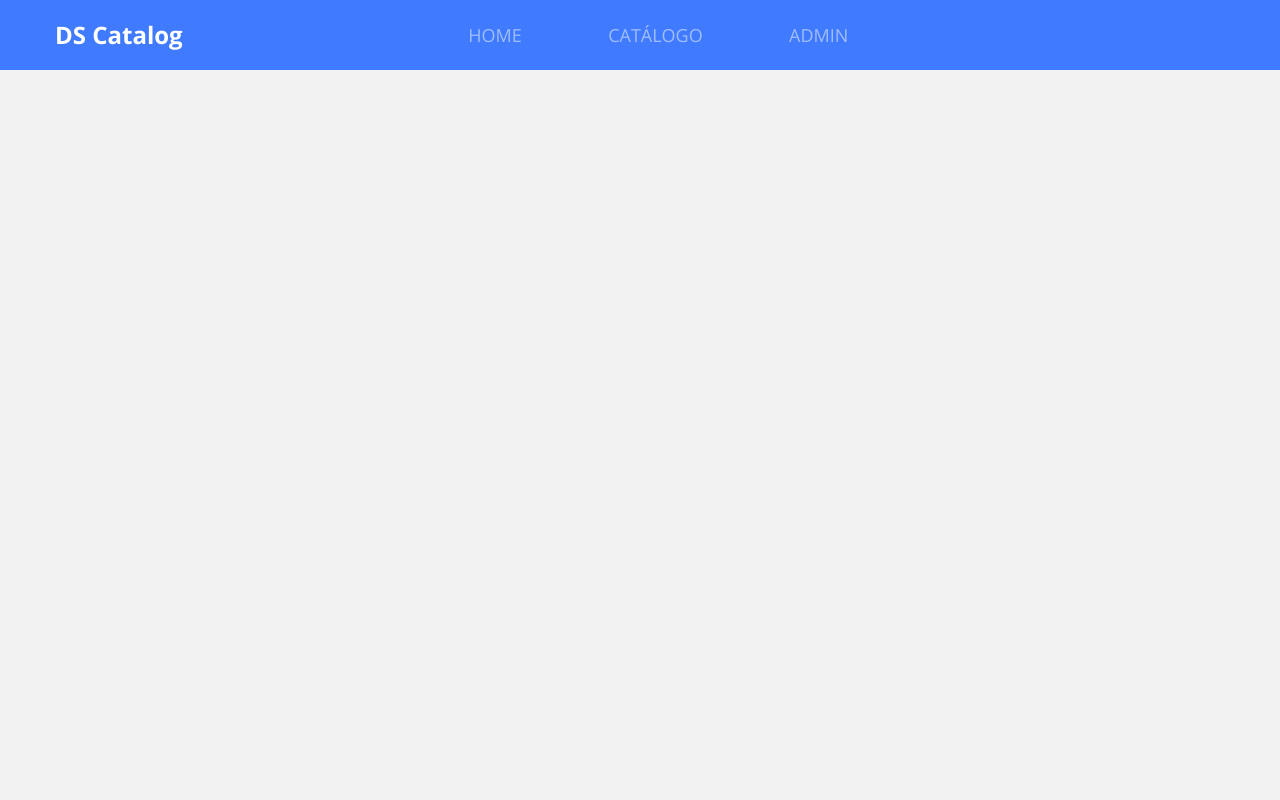
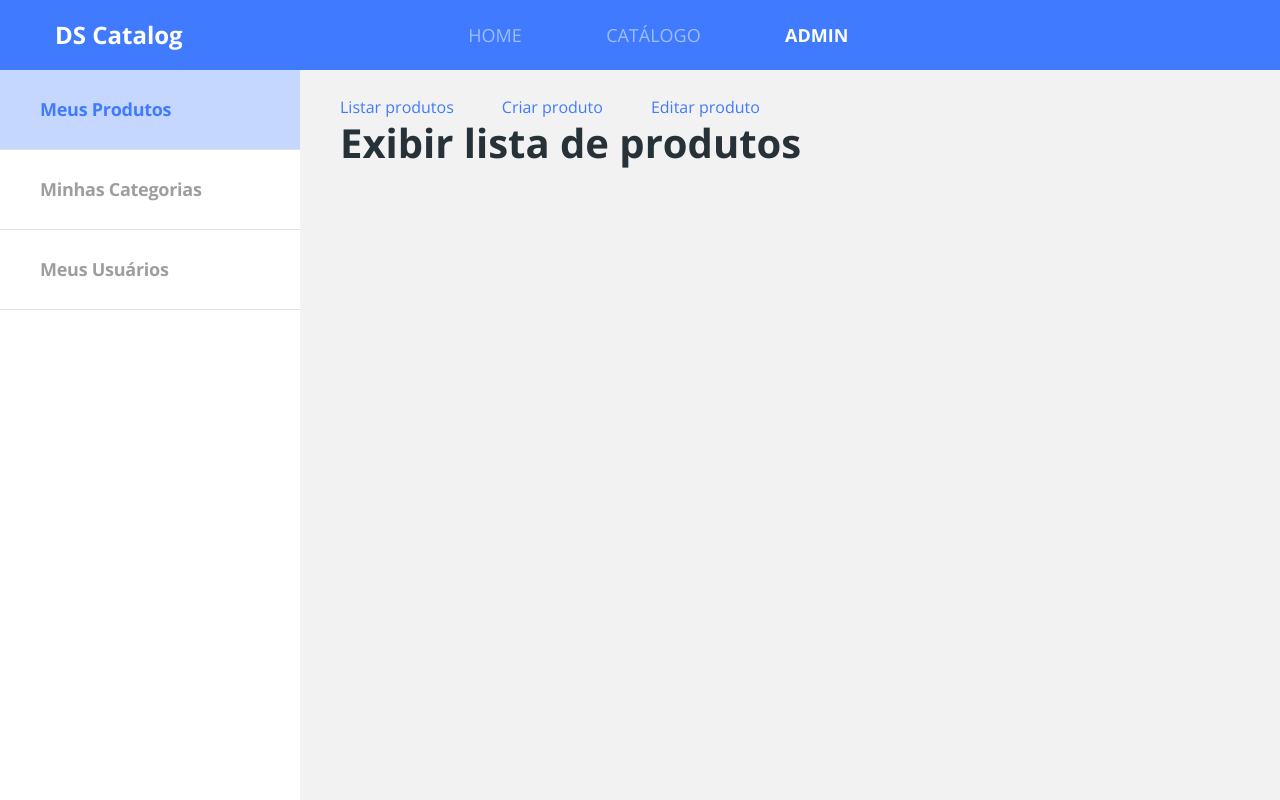
Before and after one commit to marlon-frazao/dscatalog-bootcamp-devsuperior, a React (Create React App) app in the folder front-web/: page /admin/products in a window 1280 px wide. Built offline with nearby package versions, Linux system fonts and the light colour scheme.

Commit message:
Finalizing the base structure of the Admin routes

```diff
--- a/front-web/src/Routes.tsx
+++ b/front-web/src/Routes.tsx
@@ -1,5 +1,5 @@
 import React from 'react'
-import { BrowserRouter, Switch, Route } from 'react-router-dom';
+import { BrowserRouter, Switch, Route, Redirect } from 'react-router-dom';
 import Navbar from './core/components/Navbar';
 import Admin from './pages/Admin';
 import Catalog from './pages/Catalog';
@@ -16,10 +16,11 @@ const Routes = () => (
             <Route path="/products" exact>
                 <Catalog />
             </Route>
-            <Route path="/products/:productId" exact>
+            <Route path="/products/:productId">
                 <ProductDetails />
             </Route>
-            <Route path="/admin" exact>
+            <Route path="/admin">
+                <Redirect to="/admin/products" />
                 <Admin />
             </Route>
         </Switch>
--- a/front-web/src/core/components/Navbar/index.tsx
+++ b/front-web/src/core/components/Navbar/index.tsx
@@ -12,17 +12,17 @@ const Navbar = () => (
         <div className="col-6 offset-2">
             <ul className="main-menu">
                 <li>
-                    <NavLink to="/" activeClassName="active" exact>
+                    <NavLink to="/" exact>
                         HOME
                     </NavLink>
                 </li>
                 <li>
-                    <NavLink to="/products" activeClassName="active" exact>
+                    <NavLink to="/products">
                         CATÁLOGO
                     </NavLink>
                 </li>
                 <li>
-                    <NavLink to="/admin" activeClassName="active" exact>
+                    <NavLink to="/admin">
                         ADMIN
                     </NavLink>
                 </li>
--- a/front-web/src/pages/Admin/components/Navbar/index.tsx
+++ b/front-web/src/pages/Admin/components/Navbar/index.tsx
@@ -1,17 +1,24 @@
 import React from 'react';
+import { NavLink } from 'react-router-dom';
 import './styles.scss';
 
 const Navbar = () => (
     <nav className="admin-nav-container">
         <ul>
             <li>
-                <a href="link" className="admin-nav-item active">Meus Produtos</a>
+                <NavLink to="/admin/products" className="admin-nav-item">
+                    Meus Produtos
+                </NavLink>
             </li>
             <li>
-                <a href="link" className="admin-nav-item">Minhas Categorias</a>
+                <NavLink to="/admin/categories" className="admin-nav-item">
+                    Minhas Categorias
+                </NavLink>
             </li>
             <li>
-                <a href="link" className="admin-nav-item">Meus Usuários</a>
+                <NavLink to="/admin/users" className="admin-nav-item">
+                    Meus Usuários
+                </NavLink>
             </li>
         </ul>
     </nav>
--- /dev/null
+++ b/front-web/src/pages/Admin/components/Products/index.tsx
@@ -0,0 +1,31 @@
+import React from 'react';
+import { Link, Route, Switch } from 'react-router-dom';
+
+const Products = () => {
+    return (
+        <div>
+            <Link to="/admin/products" className="mr-5">
+                Listar produtos
+            </Link>
+            <Link to="/admin/products/create" className="mr-5">
+                Criar produto
+            </Link>
+            <Link to="/admin/products/10" className="mr-5">
+                Editar produto
+            </Link>
+            <Switch>
+                <Route path="/admin/products" exact>
+                    <h1>Exibir lista de produtos</h1>
+                </Route>
+                <Route path="/admin/products/create">
+                    <h1>Criar novo produto</h1>
+                </Route>
+                <Route path="/admin/products/:productId">
+                    <h1>Editar um produto</h1>
+                </Route>
+            </Switch>
+        </div>
+    );
+}
+
+export default Products;
--- a/front-web/src/pages/Admin/index.tsx
+++ b/front-web/src/pages/Admin/index.tsx
@@ -1,10 +1,25 @@
 import React from 'react';
+import { Route, Switch } from 'react-router-dom';
 import Navbar from './components/Navbar';
+import Products from './components/Products';
 import './styles.scss';
 
 const Admin = () => (
-    <div>
+    <div className="admin-container">
         <Navbar />
+        <div className="admin-content">
+            <Switch>
+                <Route path="/admin/products">
+                    <Products />
+                </Route>
+                <Route path="/admin/categories">
+                    <h1>Categories</h1>
+                </Route>
+                <Route path="/admin/users">
+                    <h1>Users</h1>
+                </Route>
+            </Switch>
+        </div>
     </div>
 );
 
--- a/front-web/src/pages/Admin/styles.scss
+++ b/front-web/src/pages/Admin/styles.scss
@@ -0,0 +1,8 @@
+.admin-container {
+    display: flex;
+}
+
+.admin-content {
+    padding: 25px 40px 45px 40px;
+    flex: 1;
+}
```
Also changed, not shown: front-web/package.json (line endings or trailing spaces).
